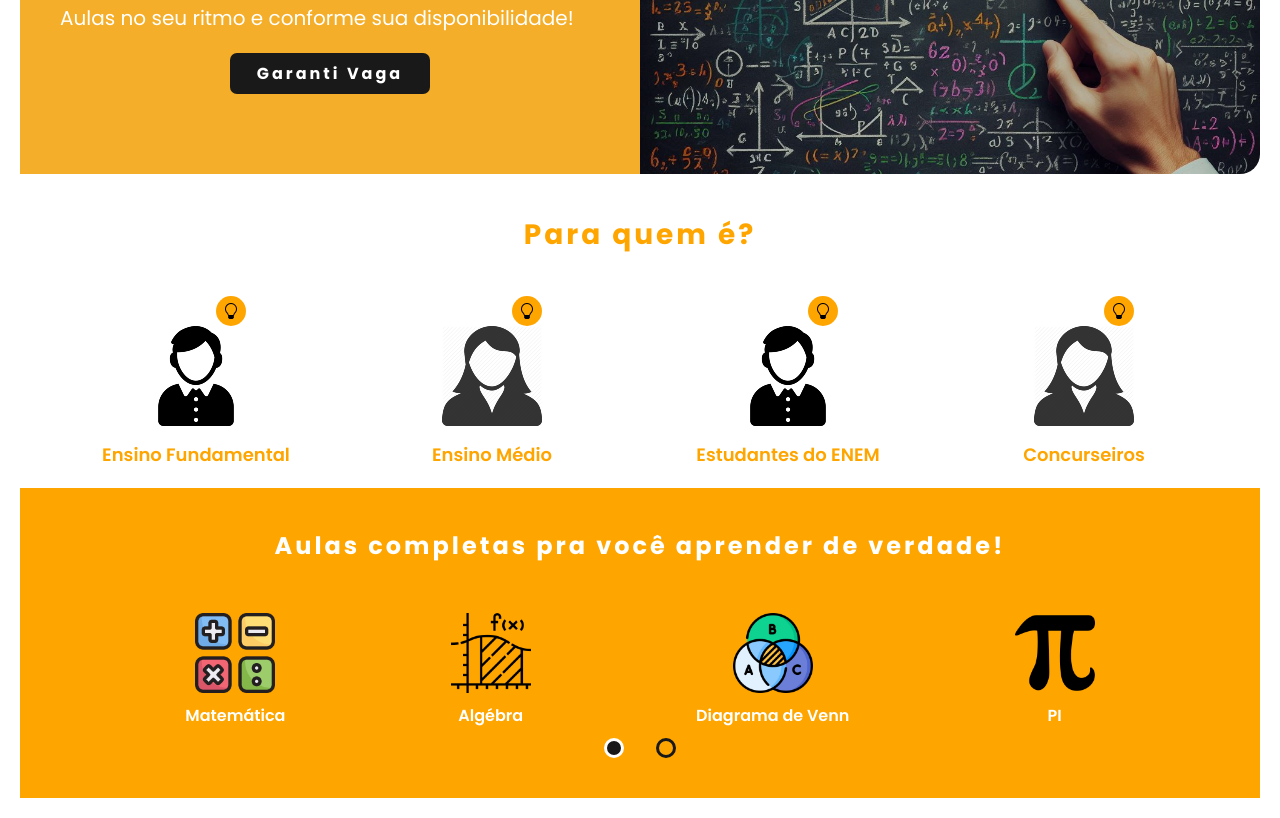
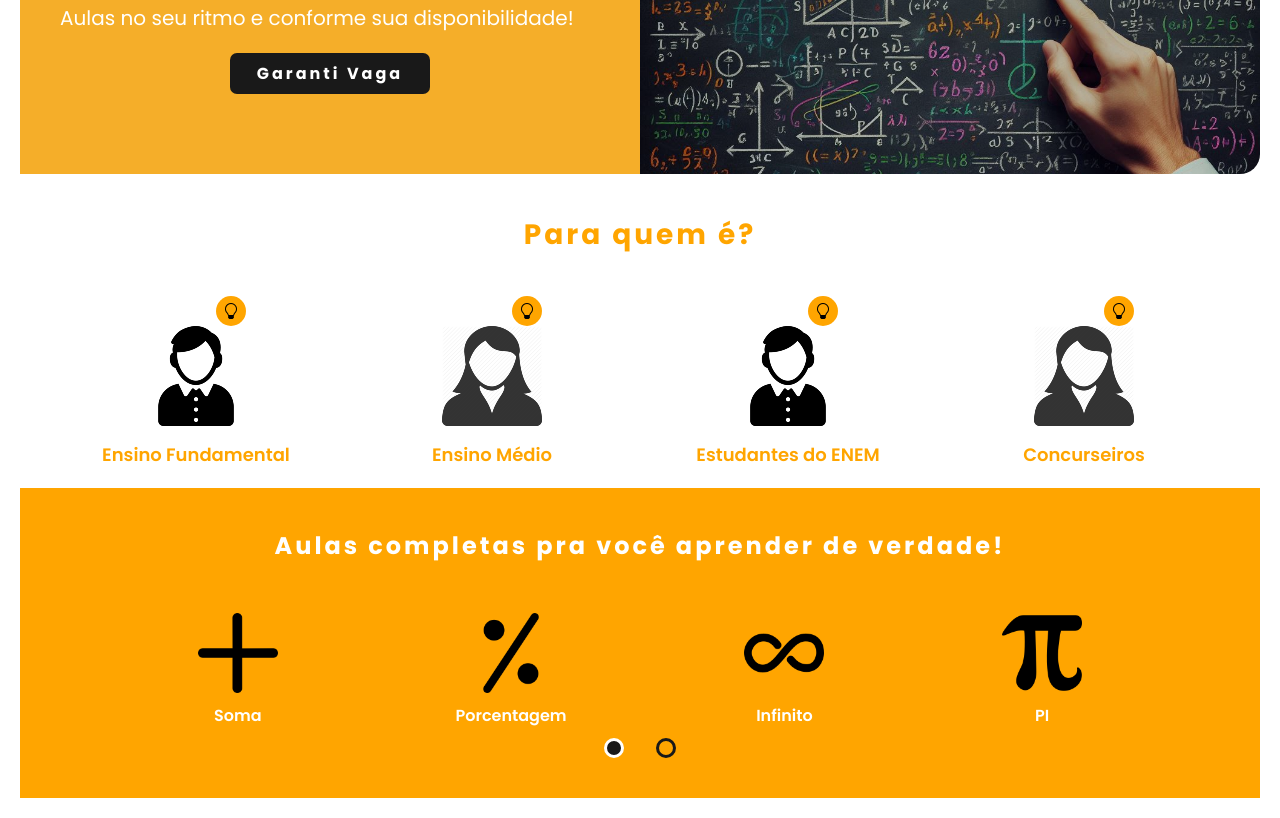
Before and after one commit to MatheeusPinheiro/landingpage_Marcelo, a plain HTML site: page index.html in a window 1280 px wide. Shown: the part 349-1167 px from the top of the page. Drawn offline with nearby package versions, Linux system fonts and the light colour scheme.

Commit message:
outras modificações

```diff
--- a/index.html
+++ b/index.html
@@ -138,18 +138,18 @@
                         <div class="slider-item">
 
                             <div class="icon">
-                                <img src="./assets/img/math.png" alt="">
-                                <span>Matemática</span>
+                                <img src="./assets/img/alem-disso-positivo-adicionar-simbolo-matematico.png" alt="">
+                                <span>Soma</span>
                             </div>
 
                             <div class="icon">
-                                <img src="./assets/img/algebra.png" alt="">
-                                <span>Algébra</span>
+                                <img src="./assets/img/sinal-de-porcentagem.png" alt="">
+                                <span>Porcentagem</span>
                             </div>
 
                             <div class="icon">
-                                <img src="./assets/img/diagrama-de-venn.png" alt="">
-                                <span>Diagrama de Venn</span>
+                                <img src="./assets/img/simbolo-matematico-infinito.png" alt="">
+                                <span>Infinito</span>
                             </div>
 
                             <div class="icon">
@@ -160,14 +160,27 @@
                         </div>
 
                         <div class="slider-item">
+
+                            <div class="icon">
+                                <img src="./assets/img/algebra.png" alt="">
+                                <span>Algebra</span>
+                            </div>
+
                             <div class="icon">
                                 <img src="./assets/img/diagrama-de-venn.png" alt="">
-                                <span>Matemática</span>
+                                <span>Diagrama de Venn</span>
                             </div>
+
+                            <div class="icon">
+                                <img src="./assets/img/matematicas.png" alt="">
+                                <span>Raiz Quadrada</span>
+                            </div>
+
                             <div class="icon">
                                 <img src="./assets/img/simbolo-de-constante-matematica-pi.png" alt="">
                                 <span>Algébra</span>
                             </div>
+
                         </div>
 
 
```
Also changed, not shown: assets/img/alem-disso-positivo-adicionar-simbolo-matematico.png (added), assets/img/matematicas.png (added), assets/img/simbolo-matematico-infinito.png (added), assets/img/sinal-de-porcentagem.png (added).
